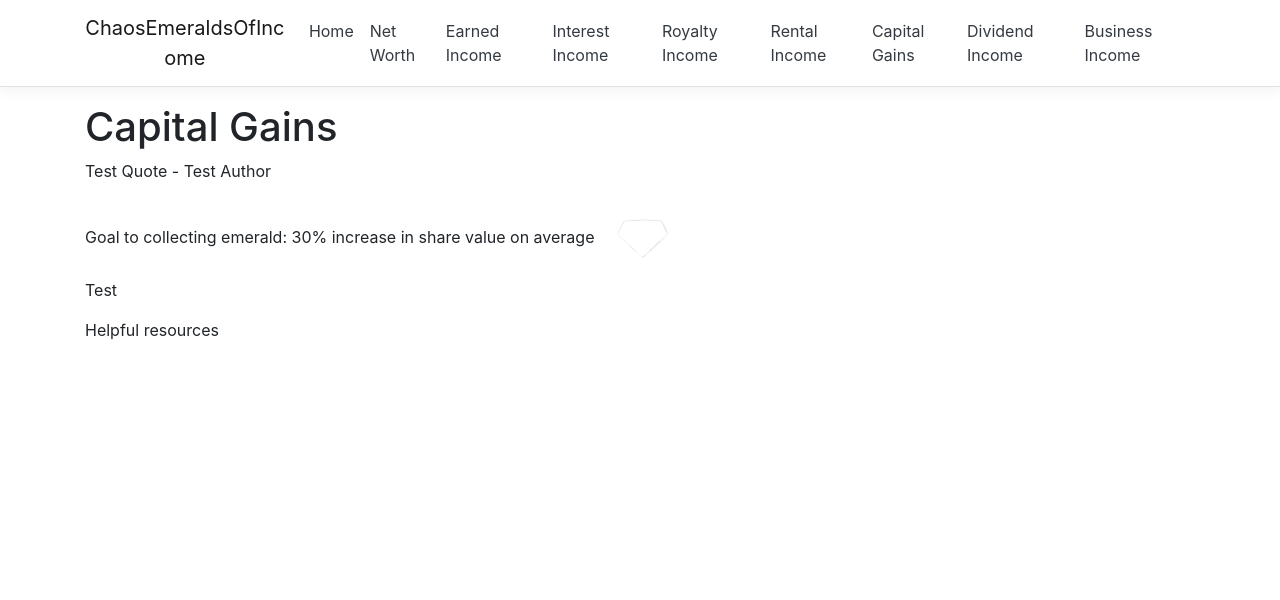
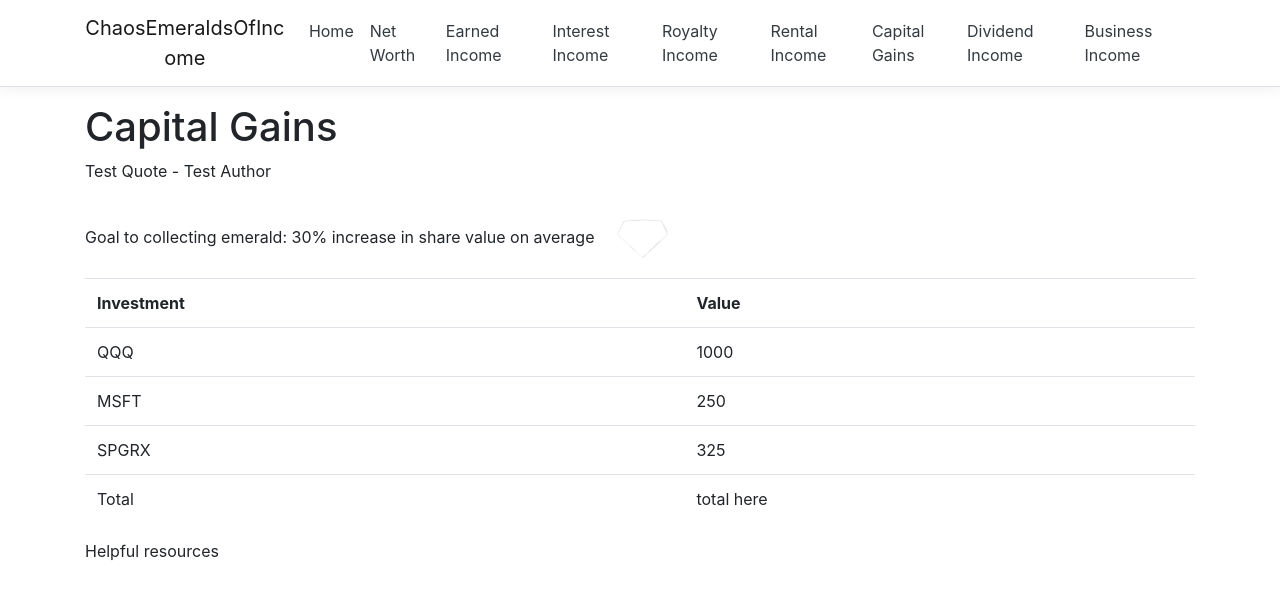
Before and after one commit to alexrogers823/chaos-emeralds-of-income, an Angular app in the folder ClientApp/: page /capital-gains in a window 1280 px wide. Shown: the top 600 px of the page. Built offline with nearby package versions, Linux system fonts and the light colour scheme.

Commit message:
restored html for capital gains component

```diff
--- a/ClientApp/src/app/components/capital-gains/capital-gains.component.html
+++ b/ClientApp/src/app/components/capital-gains/capital-gains.component.html
@@ -1,3 +1,16 @@
 <emerald-component [emerald]="capitalGainsEmerald" [hasEmerald]="false">
-  <p>Test</p>
+  <table class="table table-striped" *ngIf="capitalGains">
+    <tr>
+      <th>Investment</th>
+      <th>Value</th>
+    </tr>
+    <tr *ngFor="let investment of capitalGains">
+      <td>{{ investment.investment }}</td>
+      <td>{{ investment.value }}</td>
+    </tr>
+    <tr>
+      <td>Total</td>
+      <td>total here</td>
+    </tr>
+  </table>
 </emerald-component>
--- a/ClientApp/src/app/components/capital-gains/capital-gains.component.ts
+++ b/ClientApp/src/app/components/capital-gains/capital-gains.component.ts
@@ -1,4 +1,5 @@
 import { Component } from "@angular/core";
+import { CapitalGainsService } from "src/app/services/capital-gains.service";
 import { Emerald } from "src/app/shared/emerald.model";
 
 @Component({
@@ -19,4 +20,10 @@ export class CapitalGainsComponent {
       {name: 'resource 21'}
     ]
   }
+
+  constructor(private capitalGainsService:CapitalGainsService) {}
+
+  capitalGains = this.capitalGainsService.getCapitalGains()
+
+
 }
```
